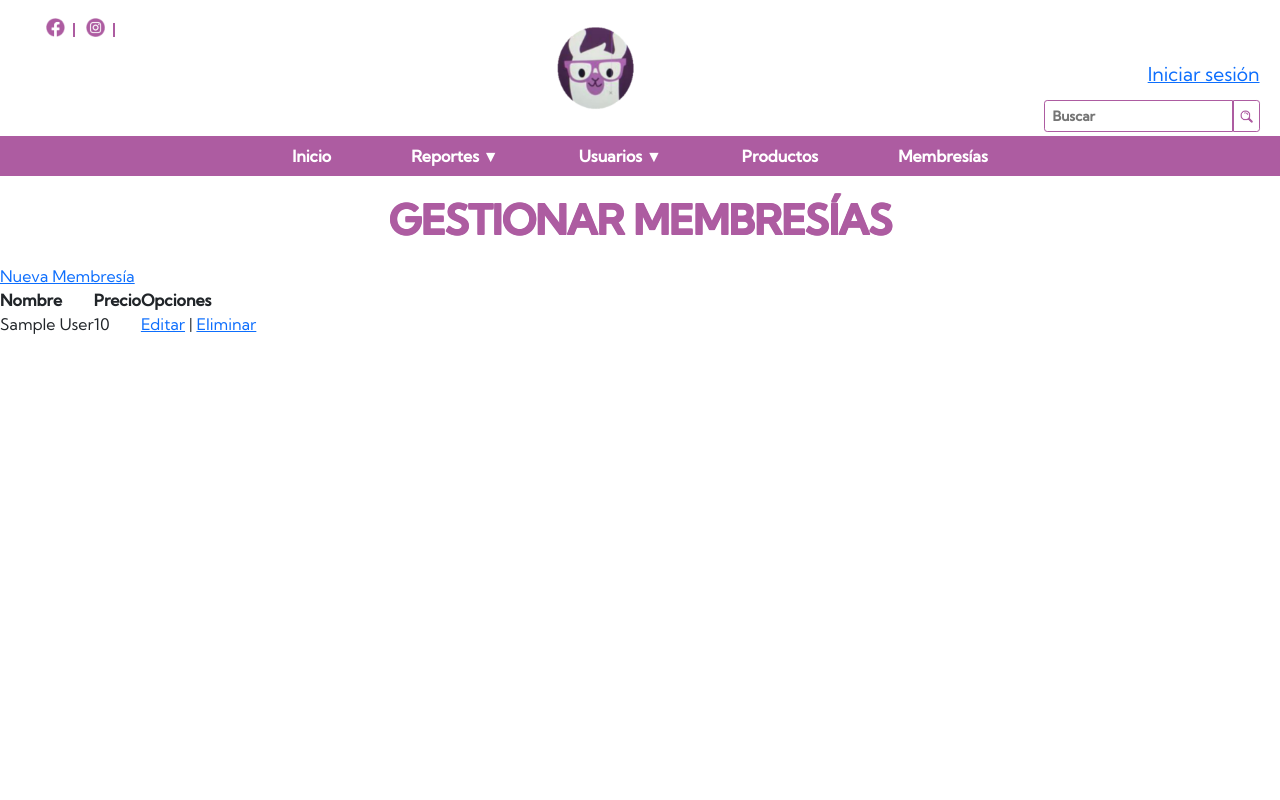
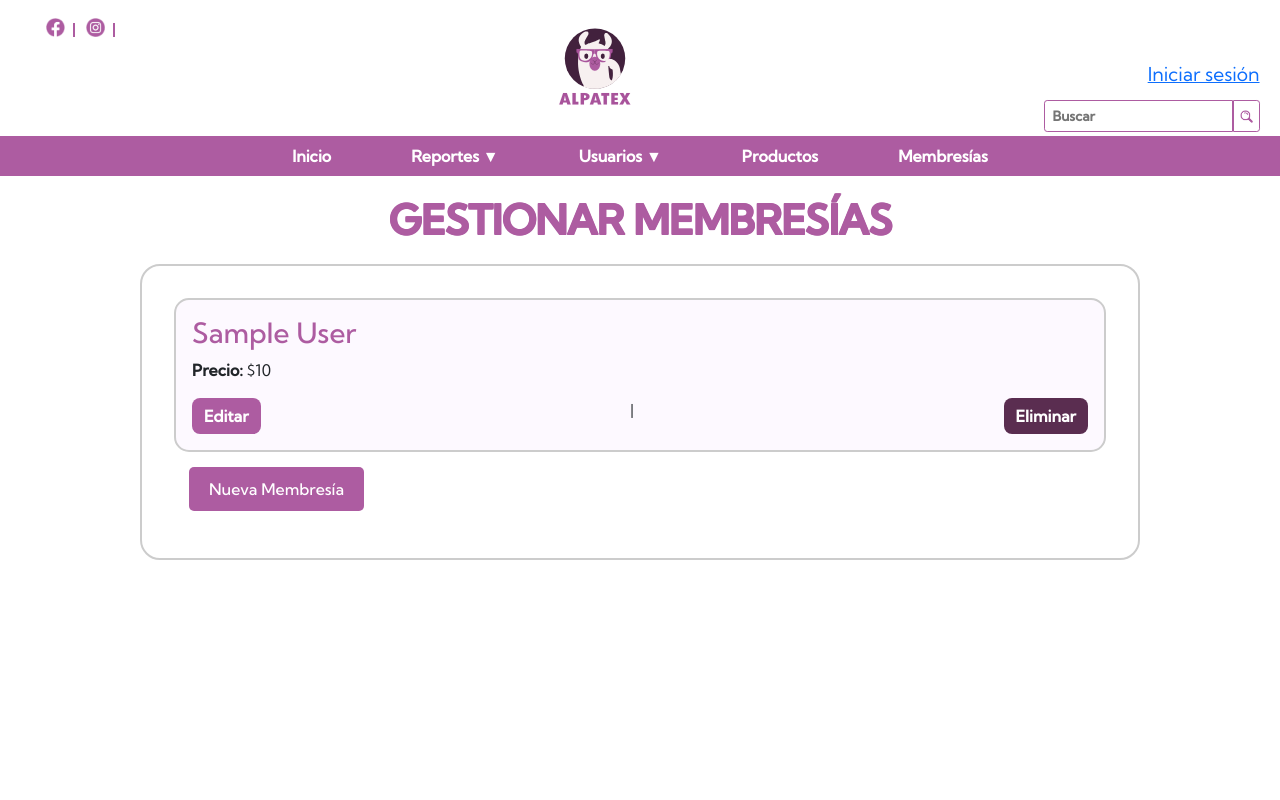
Before and after one commit to Karol3Navarro/Alpatex, a Django app: page /admin_dashboard/membresias/ in a window 1280 px wide. Run offline with Django 5.2, Linux system fonts and the light colour scheme; tables that the repository leaves empty hold one stand-in row (values such as "Sample post"); one stand-in notice (Sample message) is shown; some libraries are stand-ins or nearby versions.

Commit message:
diseño de membresias admin

```diff
--- a/admin_alpatex/templates/admin_alpatex/base.html
+++ b/admin_alpatex/templates/admin_alpatex/base.html
@@ -93,7 +93,7 @@
             </div>
 
             <div class="logo">
-                <a href="/"><img src="{% static 'img/logo-fotor-bg-remover-20250420131433.png' %}" alt="ALPATEX"></a>
+                <a href="/"><img src="{% static 'img/alpatex-v1-tipografía.svg' %}" alt="ALPATEX"></a>
             </div>
 
             <div class="icons">
@@ -151,10 +151,21 @@
         </nav>
     </header>
 
+    {% if messages %}
+        <div class="mensajes">
+            {% for message in messages %}
+                <div class="alert alert-{{ message.tags }}">
+                    {{ message }}
+                </div>
+            {% endfor %}
+        </div>
+    {% endif %}
+
     {% block body %}
     {% endblock body %}
 
     <script src="https://cdn.jsdelivr.net/npm/bootstrap@5.3.5/dist/js/bootstrap.bundle.min.js"></script>
     <script src="{% static 'js/scripts.js' %}"></script>
+    <script src="https://cdn.jsdelivr.net/npm/sweetalert2@11"></script>
 </body>
 </html>
--- a/admin_alpatex/templates/admin_alpatex/membresia_list.html
+++ b/admin_alpatex/templates/admin_alpatex/membresia_list.html
@@ -4,22 +4,24 @@
 {% block body %}
   <h1 class="prod-dest">Gestionar Membresías</h1>
 
-  <a href="{% url 'crear_membresia' %}">Nueva Membresía</a>
-  <table>
-    <tr>
-      <th>Nombre</th>
-      <th>Precio</th>
-      <th>Opciones</th>
-    </tr>
-    {% for m in membresias %}
-    <tr>
-      <td>{{ m.nombre }}</td>
-      <td>{{ m.precio }}</td>
-      <td>
-        <a href="{% url 'editar_membresia' m.id %}">Editar</a> |
-        <a href="{% url 'eliminar_membresia' m.id %}">Eliminar</a>
-      </td>
-    </tr>
-    {% endfor %}
-  </table>
+  <div class="mem-container">
+
+    <div class="mem-grid">
+      {% for m in membresias %}
+      <div class="mem-card">
+        <h3>{{ m.nombre }}</h3>
+        <p><strong>Precio:</strong> ${{ m.precio }}</p>
+
+        <div class="mem-acciones">
+          <a href="{% url 'editar_membresia' m.id %}" class="btn-mem-edit">Editar</a> |
+          <a href="{% url 'eliminar_membresia' m.id %}" class="btn-mem-del">Eliminar</a>
+        </div>
+      </div>
+      {% endfor %}
+    </div>
+
+    <a href="{% url 'crear_membresia' %}" class="btn nueva-mem">Nueva Membresía</a>
+
+  </div>
+
 {% endblock %}
--- a/index/static/css/style.css
+++ b/index/static/css/style.css
@@ -237,7 +237,7 @@ nav ul.menu li a.navegacion:hover {
 }
 /*-----------------*/
 body {
-    height: 100%;
+    height: 100vh;
     margin: 0;
     padding: 0;
     overflow-x: hidden;
@@ -945,4 +945,99 @@ footer{
     background-color: #2196F3;
     color: white;
 }
-/* Alerta */
+/* FIN ALERTA */
+
+/*ADMIN */
+.mem-container{
+    max-width: 1000px;
+    border: 2px solid #ccc;
+    border-radius: 20px;
+    margin: auto;
+    padding: 2rem;
+}
+
+.mem-grid{
+    display: grid;
+    grid-template-columns: repeat(auto-fit, minmax(250px, 1fr));
+    gap: 1.5rem;
+}
+.mem-card{
+    border: 2px solid #ccc;
+    border-radius: 15px;
+    padding: 1rem;
+    background: #fdf9ff;
+}
+.mem-card h3{
+    margin-top: 0;
+    color: #AD5CA1;
+}
+
+.mem-acciones{
+    display: flex;
+    justify-content: space-between;
+    margin-top: 1rem;
+}
+.btn-mem-edit, .btn-mem-del{
+    padding: 6px 12px;
+    text-decoration: none;
+    border-radius: 8px;
+    font-weight: bold;
+}
+.btn-mem-edit{
+    background-color: #AD5CA1;
+    color: white;
+}
+.btn-mem-edit:hover{
+    background-color: #DD1155;
+    transform: scale(1.05);
+    transition: background-color 0.3s ease, transform 0.3s ease;
+}
+.btn-mem-del{
+    background-color: #5a2d50;
+    color: white;
+}
+.btn-mem-del:hover{
+    background-color: #42213D;
+    transform: scale(1.05);
+    transition: background-color 0.3s ease, transform 0.3s ease;
+}
+
+.mem-form-container{
+    border: 2px solid #ccc;
+    border-radius: 20px;
+    width: 1000px;
+    margin: auto;
+    padding: 2rem;
+}
+/*EDITAR FORMULARIO*/
+.mem-form-container label{
+    display: block;
+    margin-bottom: 10px;
+    font-weight: bold;
+}
+.mem-form-container input,
+.mem-form-container textarea,
+.mem-form-container select{
+    width: 100%;
+    padding: 10px;
+    border: 1px solid #aaa;
+    border-radius: 10px;
+    font-size: 1rem;
+    background-color: #fff;
+    box-sizing: border-box;
+    transition: border-color 0.3s;
+}
+
+
+.mem-form-container input:focus,
+.mem-form-container textarea:focus,
+.mem-form-container select:focus {
+    outline: none;
+    border-color: #AD5CA1;
+}
+.mem-form-container input[type="checkbox"] {
+    width: auto;
+    margin-right: 10px;
+    transform: scale(1.4);
+    vertical-align: middle;
+}
--- a/index/static/js/scripts.js
+++ b/index/static/js/scripts.js
@@ -182,3 +182,29 @@ document.addEventListener("DOMContentLoaded", () => {
         });
     });
 });
+
+//ALERTA PARA CONFIRMAR ELIMINAR MEMBRESIA
+document.addEventListener("DOMContentLoaded", function() {
+    document.querySelectorAll('.btn-mem-del').forEach(function(button) {
+        button.addEventListener('click', function(e) {
+            e.preventDefault();
+
+            const url = this.getAttribute('href');
+
+            Swal.fire({
+                title: '¿Estás seguro?',
+                text: "Esta acción no se puede deshacer.",
+                icon: 'warning',
+                showCancelButton: true,
+                confirmButtonColor: '#d33',
+                cancelButtonColor: '#3085d6',
+                confirmButtonText: 'Sí, eliminar',
+                cancelButtonText: 'Cancelar'
+            }).then((result) => {
+                if (result.isConfirmed) {
+                    window.location.href = url;
+                }
+            });
+        });
+    });
+});
```
Also changed, not shown: admin_alpatex/templates/admin_alpatex/membresia_form.html (+17 -6 lines).
